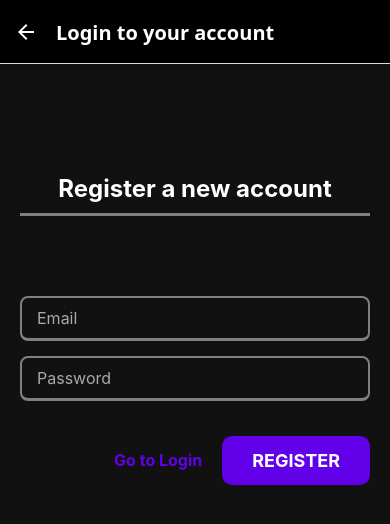
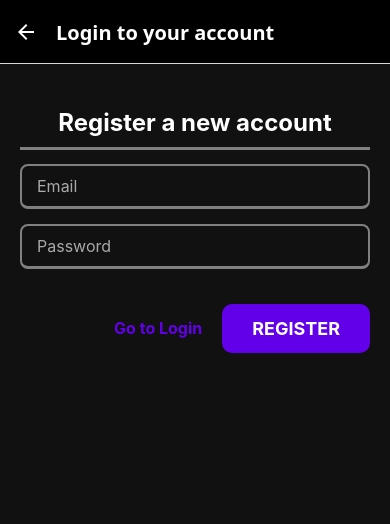
Before and after one commit to qkas/ScoreKeeper, a React Native app: screen /Register in a window 390 px wide. Shown: the top 524 px of the page. Built offline with nearby package versions, Linux system fonts and the light colour scheme; no server answers.

Commit message:
Made header margins smaller

```diff
--- a/navigation/AppNavigator.js
+++ b/navigation/AppNavigator.js
@@ -30,7 +30,7 @@ export default AppNavigator;
 
 const styles = StyleSheet.create({
   loadingContainer: {
-    margin: 80,
+    margin: '4%',
     flex: 1,
     alignItems: 'center',
     justifyContent: 'center',
--- a/screens/HomeScreen.js
+++ b/screens/HomeScreen.js
@@ -28,8 +28,7 @@ const styles = StyleSheet.create({
     alignItems: 'center',
   },
   button: {
-    marginTop: 80,
-    marginBottom: 50,
+    margin: '10%',
     backgroundColor: '#6200ea',
     paddingVertical: 14,
     paddingHorizontal: 30,
--- a/screens/LoginScreen.js
+++ b/screens/LoginScreen.js
@@ -66,7 +66,7 @@ const styles = StyleSheet.create({
     alignItems: 'center',
   },
   header: {
-    margin: 80,
+    margin: '4%',
     color: '#fff',
     fontSize: 24,
     fontWeight: 'bold',
--- a/screens/RegisterScreen.js
+++ b/screens/RegisterScreen.js
@@ -63,7 +63,7 @@ const styles = StyleSheet.create({
     alignItems: 'center',
   },
   header: {
-    margin: 80,
+    margin: '4%',
     color: '#fff',
     fontSize: 24,
     fontWeight: 'bold',
```
